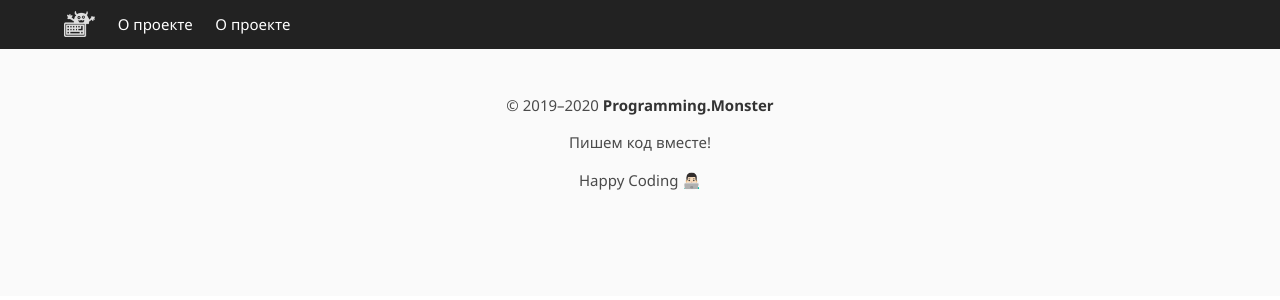
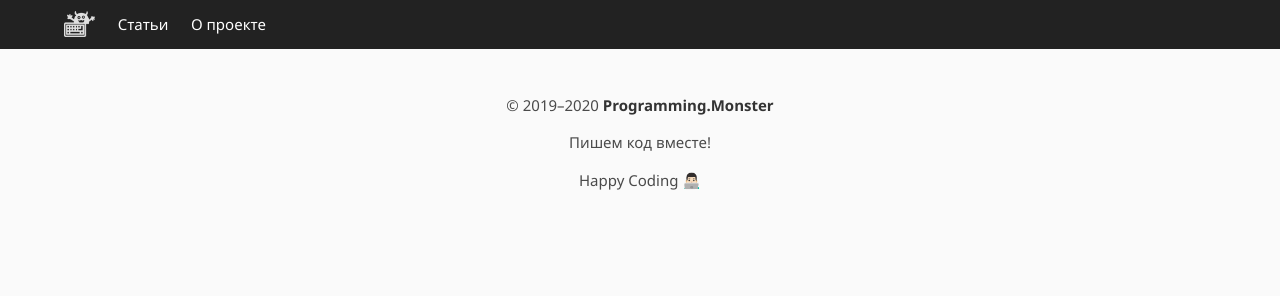
Before and after one commit to prokaktus/programming.monster, a Python web app: template apps/base/jinja2/base/base.html in a window 1280 px wide. Shown: the top 300 px of the page. Run offline with Jinja, Linux system fonts and the light colour scheme; the template is opened without the code that fills it, so the values that code supplies are empty; some libraries are stand-ins or nearby versions.

Commit message:
Fix typo in template

```diff
--- a/apps/base/jinja2/base/base.html
+++ b/apps/base/jinja2/base/base.html
@@ -39,7 +39,7 @@
       <div class="navbar-start">
         {# I don't know how to pass it to wagtail by name #}
         <a class="navbar-item" href="/articles/">
-          О проекте
+          Статьи
         </a>
         <a class="navbar-item" href="{{ url('about') }}">
           О проекте
```
